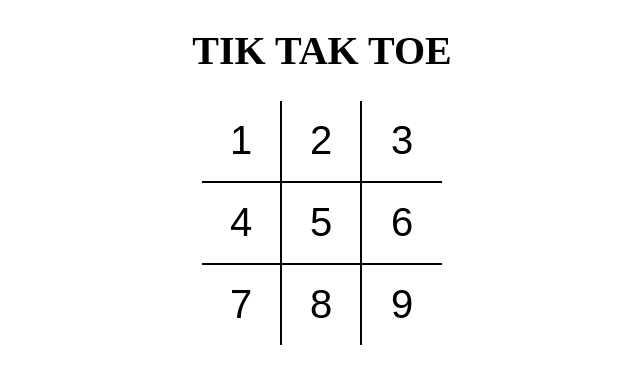
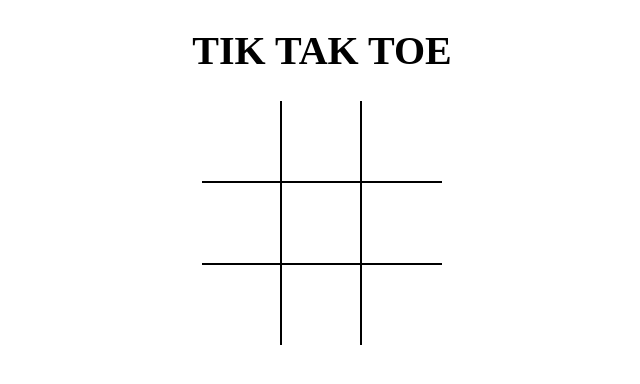
Before and after one commit to 980vermarajput/tiktaktoe, a React (Vite) app: page / in a window 1280 px wide. Shown: the top 384 px of the page, without its empty margins (318-958 px from the left). Built offline with nearby package versions, Linux system fonts and the light colour scheme.

Commit message:
states used for X O

```diff
--- a/src/components/Board.js
+++ b/src/components/Board.js
@@ -1,23 +1,48 @@
-import React from 'react'
+import React, {useState}from 'react'
 import Square from './Square'
 
 const Board = () => {
+    const [board,setBoard]=useState(Array(9).fill(null));
+    const [isNext,setIsNext]= useState(false);
+
+    const handleSquareClick=(position)=>{
+        if(board[position])
+            return;
+        setBoard((prev)=>{
+            return prev.map((square,pos) => {
+                if(pos===position){
+                    return isNext?"X" :"O";
+                }
+                return square;
+            })
+        })
+        setIsNext((prev)=>!prev);
+    }
+
+    const renderSquare=(position)=>{
+        return(
+        <Square value={board[position]} onclick={()=>
+            handleSquareClick(position)
+        }/>
+        )
+    }
+
     return (
         <div className="board">
             <div className="board-row">
-                <Square value={1}/>
-                <Square value={2}/>
-                <Square value={3}/>
+                {renderSquare(0)}
+                {renderSquare(1)}
+                {renderSquare(2)}
             </div>
             <div className="board-row">
-                <Square value={4}/>
-                <Square value={5}/>
-                <Square value={6}/>
+                {renderSquare(3)}
+                {renderSquare(4)}
+                {renderSquare(5)}
             </div>
             <div className="board-row">
-                <Square value={7}/>
-                <Square value={8}/>
-                <Square value={9}/>
+                {renderSquare(6)}
+                {renderSquare(7)}
+                {renderSquare(8)}
             </div>
         </div>
     )
--- a/src/components/Square.js
+++ b/src/components/Square.js
@@ -1,9 +1,9 @@
 import React from 'react'
 
-const Square =({value}) => {
+const Square =({value,onclick}) => {
     return (
 
-    <button type="button" className="square" >{value}</button>
+    <button type="button" className="square" onClick={onclick} >{value}</button>
 
     )
 }
```
